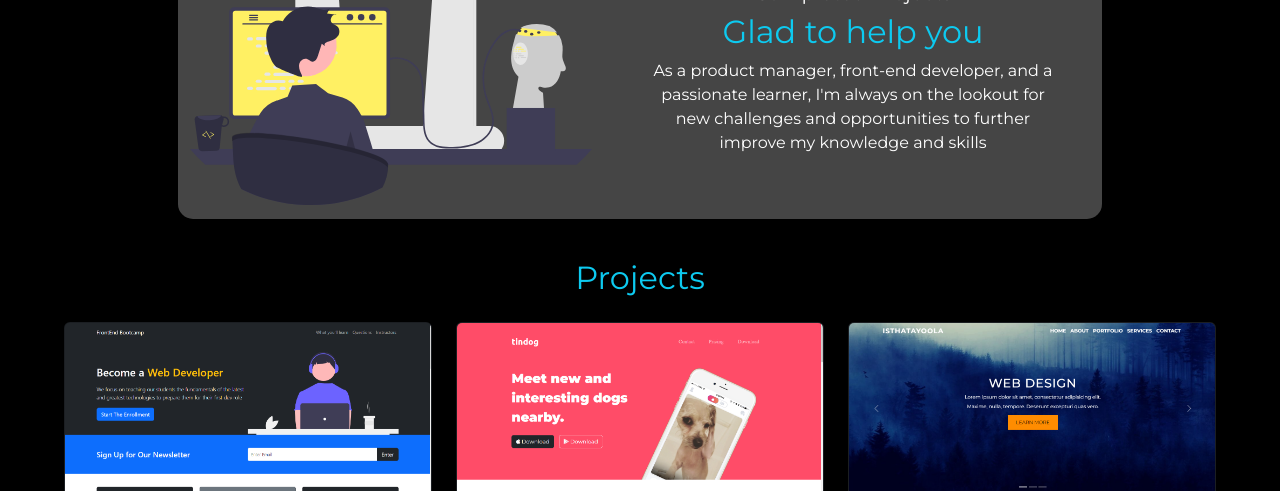
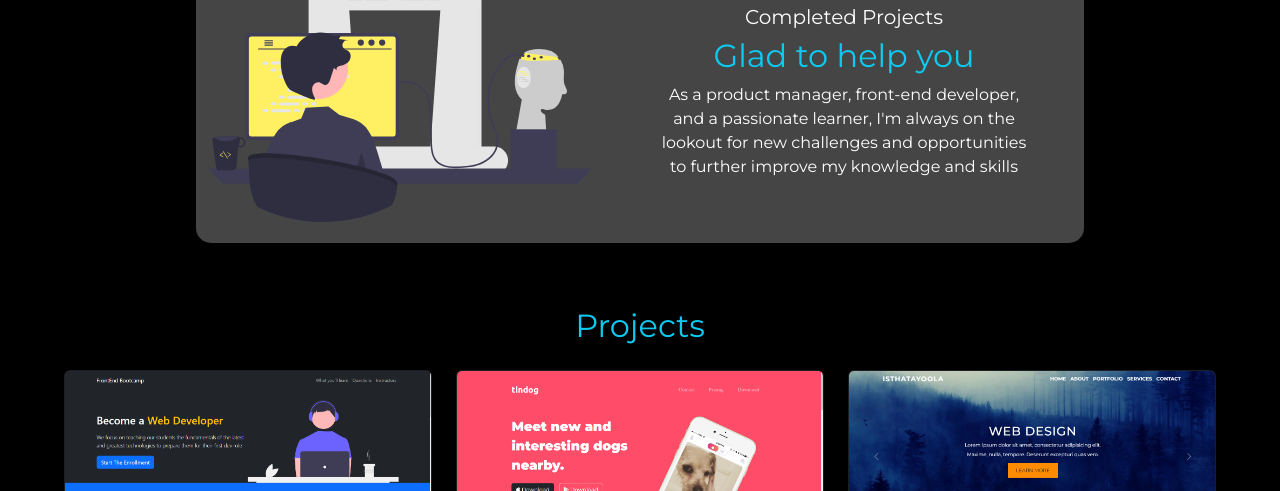
Before and after one commit to isthatayoola/Isthatayoola, a plain HTML site: page index.html in a window 1280 px wide. Shown: the part 755-1246 px from the top of the page. Drawn offline with nearby package versions, Linux system fonts and the light colour scheme.

Commit message:
Update index.html

```diff
--- a/index.html
+++ b/index.html
@@ -75,7 +75,7 @@
     </section>
 
     <!-- info -->
-    <section id="info" class="p-4">
+    <section id="info" class="p-5">
       <div class="container w-75 text-white text-center">
         <div class="row align-items-center justify-content-between">
           <div class="col-md">
```
